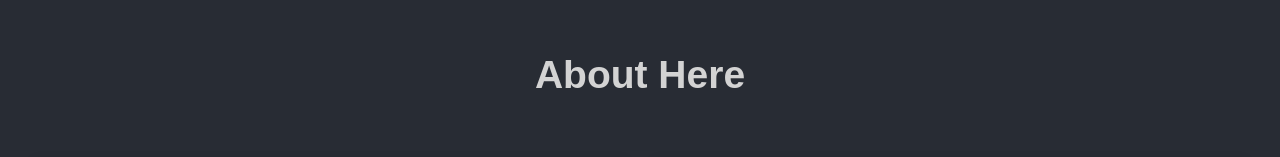
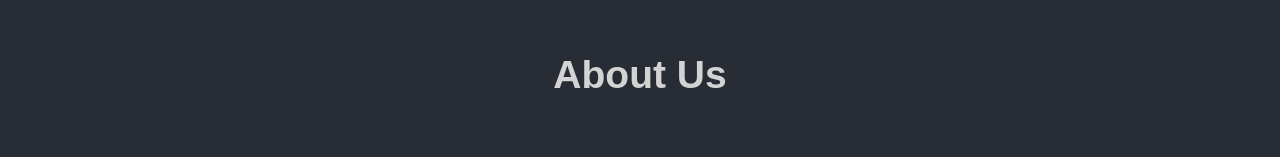
Before and after one commit to mate1995gbg/Work-Projects, a React (Create React App) app in the folder WebsterReactWebsite/websterreactwebsite/: page / in a window 1280 px wide. Shown: the part 1584-1741 px from the top of the page. Built offline with nearby package versions, Linux system fonts and the light colour scheme.

Commit message:
Update about.js

```diff
--- a/WebsterReactWebsite/websterreactwebsite/src/components/about.js
+++ b/WebsterReactWebsite/websterreactwebsite/src/components/about.js
@@ -2,7 +2,7 @@ import '../App.css';
 function About() {
     return (
         <header className="App-header">
-            <h2 className="introbody-text">About Here</h2>
+            <h2 className="introbody-text">About Us</h2>
             <div className="about-us">
             <div className="member">
                 <h2>Marco Teran</h2>
```
